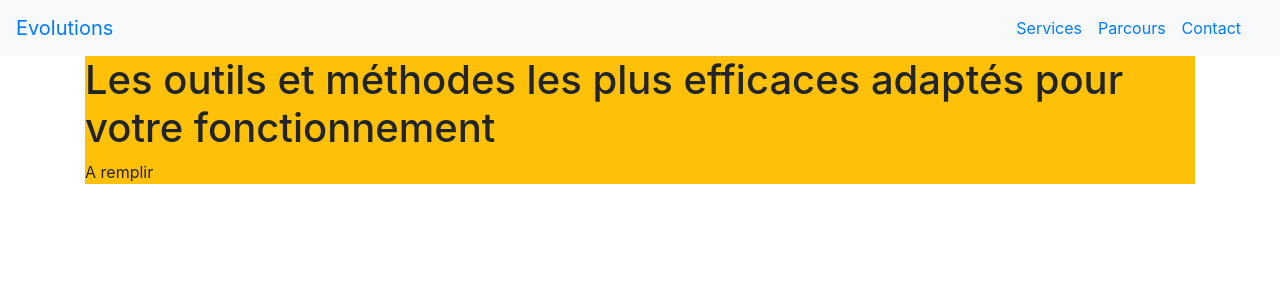
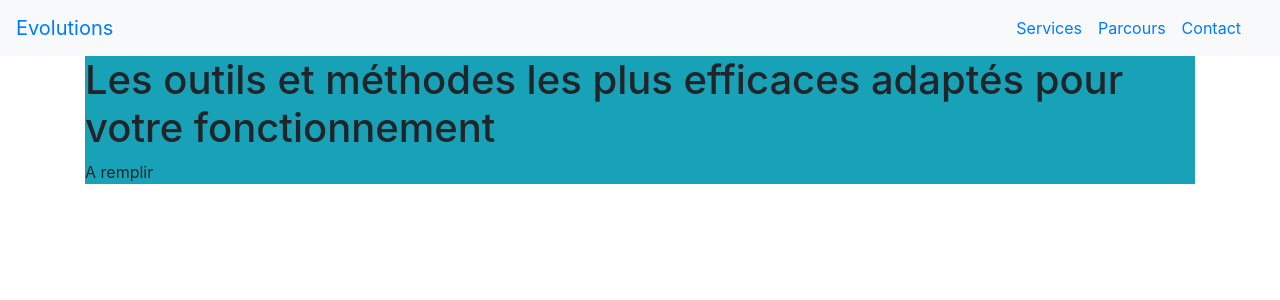
Before and after one commit to OrgaEvolutions/orgaevolutions.github.io, a Jekyll site: the page built from index.html, in a window 1280 px wide. Shown: the top 300 px of the page. Built offline with Jekyll 4.4.1, drawn with Linux system fonts in a browser that asks for light colours.

Commit message:
Update index.html

```diff
--- a/index.html
+++ b/index.html
@@ -2,7 +2,7 @@
 layout: default
 title: evolutions
 ---
-	<div class="full-height bg-warning">
+	<div class="full-height bg-info">
 			<h1>Les outils et méthodes les plus efficaces adaptés pour votre fonctionnement</h1>
 			<p>A remplir</p>
 	</div>
```
